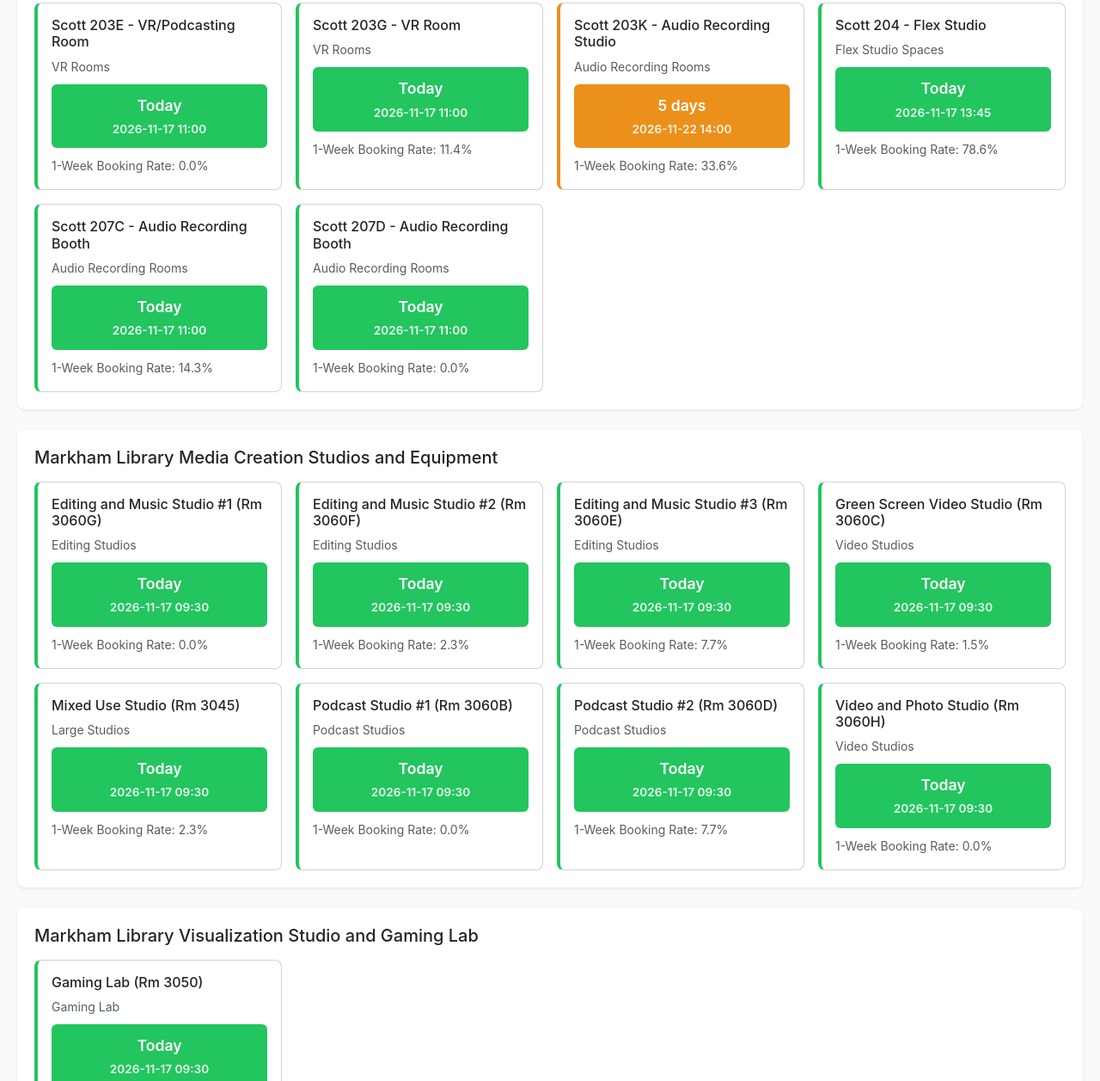
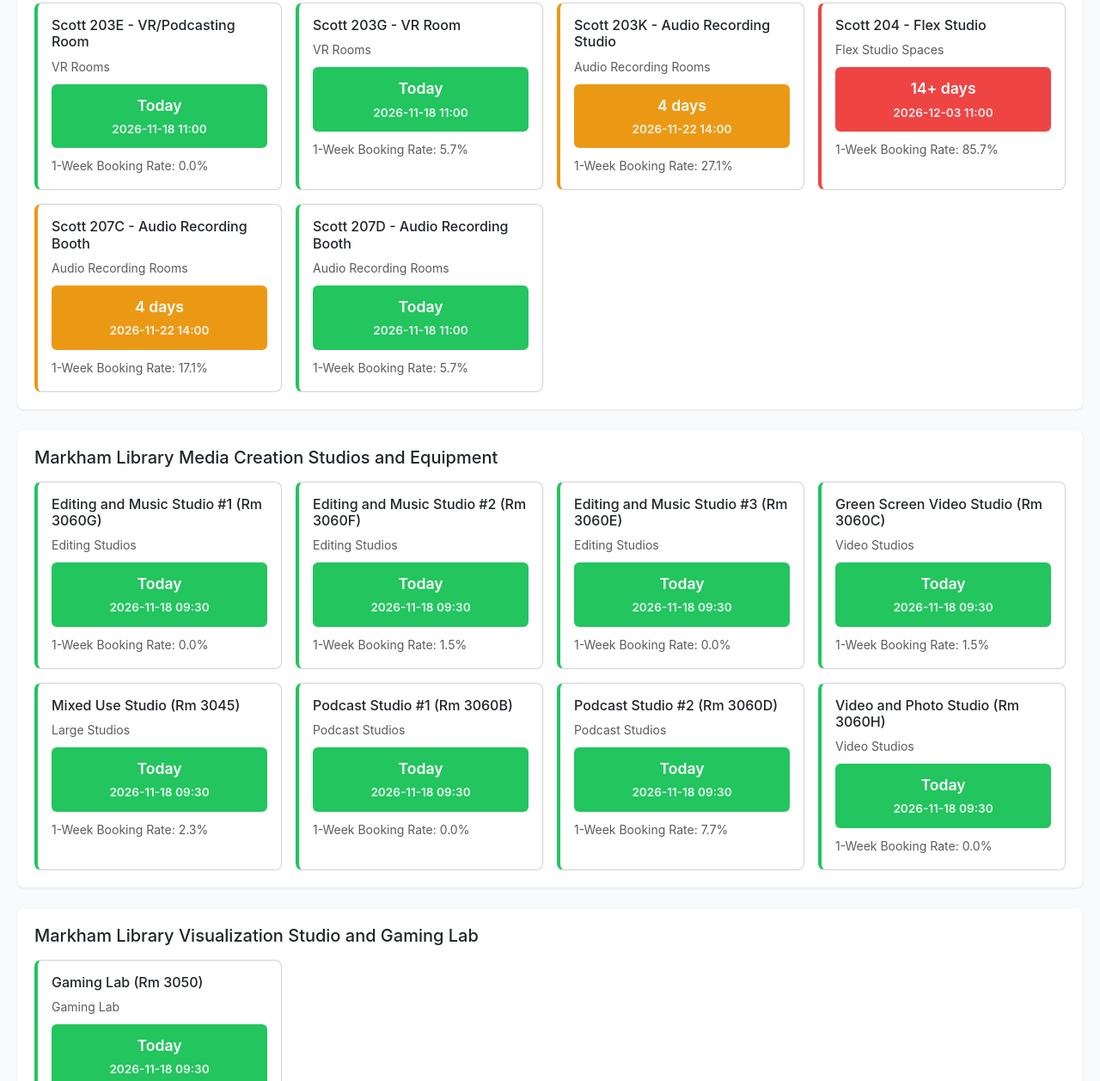
Before and after one commit to kris-joseph/MMCL-LibCal-Future-Booking-Analysis, a plain HTML site: page docs/index.html in a window 1280 px wide. Shown: the part 355-1612 px from the top of the page at 86% size. Drawn offline with nearby package versions, Linux system fonts and the light colour scheme.

Commit message:
Update dashboard: 2026-11-18 20:55:09

```diff
--- a/docs/index.html
+++ b/docs/index.html
@@ -18,7 +18,7 @@
                 </div>
                 <div class="col-auto text-end">
                     <p class="mb-0 text-muted small">Last Updated Before MMCL Opened on</p>
-                    <p class="mb-0 fw-bold">November 17, 2026</p>
+                    <p class="mb-0 fw-bold">November 18, 2026</p>
                 </div>
             </div>
         </header>
@@ -42,7 +42,7 @@
                                 <p class="card-text text-muted small mb-2">VR Rooms</p>
                                 <div class="availability-badge" style="background-color: rgb(34, 197, 94)">
                                     <div class="days-until">Today</div>
-                                    <div class="next-date">2026-11-17 11:00</div>
+                                    <div class="next-date">2026-11-18 11:00</div>
                                 </div>
                                 <div class="mt-2">
                                     <small class="text-muted">1-Week Booking Rate: 0.0%</small>
@@ -58,58 +58,58 @@
                                 <p class="card-text text-muted small mb-2">VR Rooms</p>
                                 <div class="availability-badge" style="background-color: rgb(34, 197, 94)">
                                     <div class="days-until">Today</div>
-                                    <div class="next-date">2026-11-17 11:00</div>
+                                    <div class="next-date">2026-11-18 11:00</div>
                                 </div>
                                 <div class="mt-2">
-                                    <small class="text-muted">1-Week Booking Rate: 11.4%</small>
+                                    <small class="text-muted">1-Week Booking Rate: 5.7%</small>
                                 </div>
                             </div>
                         </div>
                     </div>
 
                     <div class="col-md-6 col-lg-4 col-xl-3">
-                        <div class="card space-card h-100" style="border-left: 4px solid rgb(235, 144, 26)">
+                        <div class="card space-card h-100" style="border-left: 4px solid rgb(235, 153, 21)">
                             <div class="card-body">
                                 <h4 class="card-title h6">Scott 203K - Audio Recording Studio</h4>
                                 <p class="card-text text-muted small mb-2">Audio Recording Rooms</p>
-                                <div class="availability-badge" style="background-color: rgb(235, 144, 26)">
-                                    <div class="days-until">5 days</div>
+                                <div class="availability-badge" style="background-color: rgb(235, 153, 21)">
+                                    <div class="days-until">4 days</div>
                                     <div class="next-date">2026-11-22 14:00</div>
                                 </div>
                                 <div class="mt-2">
-                                    <small class="text-muted">1-Week Booking Rate: 33.6%</small>
+                                    <small class="text-muted">1-Week Booking Rate: 27.1%</small>
                                 </div>
                             </div>
                         </div>
                     </div>
 
                     <div class="col-md-6 col-lg-4 col-xl-3">
-                        <div class="card space-card h-100" style="border-left: 4px solid rgb(34, 197, 94)">
+                        <div class="card space-card h-100" style="border-left: 4px solid rgb(239, 68, 68)">
                             <div class="card-body">
                                 <h4 class="card-title h6">Scott 204 - Flex Studio</h4>
                                 <p class="card-text text-muted small mb-2">Flex Studio Spaces</p>
-                                <div class="availability-badge" style="background-color: rgb(34, 197, 94)">
-                                    <div class="days-until">Today</div>
-                                    <div class="next-date">2026-11-17 13:45</div>
+                                <div class="availability-badge" style="background-color: rgb(239, 68, 68)">
+                                    <div class="days-until">14+ days</div>
+                                    <div class="next-date">2026-12-03 11:00</div>
                                 </div>
                                 <div class="mt-2">
-                                    <small class="text-muted">1-Week Booking Rate: 78.6%</small>
+                                    <small class="text-muted">1-Week Booking Rate: 85.7%</small>
                                 </div>
                             </div>
                         </div>
                     </div>
 
                     <div class="col-md-6 col-lg-4 col-xl-3">
-                        <div class="card space-card h-100" style="border-left: 4px solid rgb(34, 197, 94)">
+                        <div class="card space-card h-100" style="border-left: 4px solid rgb(235, 153, 21)">
                             <div class="card-body">
                                 <h4 class="card-title h6">Scott 207C - Audio Recording Booth</h4>
                                 <p class="card-text text-muted small mb-2">Audio Recording Rooms</p>
-                                <div class="availability-badge" style="background-color: rgb(34, 197, 94)">
-                                    <div class="days-until">Today</div>
-                                    <div class="next-date">2026-11-17 11:00</div>
+                                <div class="availability-badge" style="background-color: rgb(235, 153, 21)">
+                                    <div class="days-until">4 days</div>
+                                    <div class="next-date">2026-11-22 14:00</div>
                                 </div>
                                 <div class="mt-2">
-                                    <small class="text-muted">1-Week Booking Rate: 14.3%</small>
+                                    <small class="text-muted">1-Week Booking Rate: 17.1%</small>
                                 </div>
                             </div>
                         </div>
@@ -122,10 +122,10 @@
                                 <p class="card-text text-muted small mb-2">Audio Recording Rooms</p>
                                 <div class="availability-badge" style="background-color: rgb(34, 197, 94)">
                                     <div class="days-until">Today</div>
-                                    <div class="next-date">2026-11-17 11:00</div>
+                                    <div class="next-date">2026-11-18 11:00</div>
                                 </div>
                                 <div class="mt-2">
-                                    <small class="text-muted">1-Week Booking Rate: 0.0%</small>
+                                    <small class="text-muted">1-Week Booking Rate: 5.7%</small>
                                 </div>
                             </div>
                         </div>
@@ -145,7 +145,7 @@
                                 <p class="card-text text-muted small mb-2">Editing Studios</p>
                                 <div class="availability-badge" style="background-color: rgb(34, 197, 94)">
                                     <div class="days-until">Today</div>
-                                    <div class="next-date">2026-11-17 09:30</div>
+                                    <div class="next-date">2026-11-18 09:30</div>
                                 </div>
                                 <div class="mt-2">
                                     <small class="text-muted">1-Week Booking Rate: 0.0%</small>
@@ -161,10 +161,10 @@
                                 <p class="card-text text-muted small mb-2">Editing Studios</p>
                                 <div class="availability-badge" style="background-color: rgb(34, 197, 94)">
                                     <div class="days-until">Today</div>
-                                    <div class="next-date">2026-11-17 09:30</div>
+                                    <div class="next-date">2026-11-18 09:30</div>
                                 </div>
                                 <div class="mt-2">
-                                    <small class="text-muted">1-Week Booking Rate: 2.3%</small>
+                                    <small class="text-muted">1-Week Booking Rate: 1.5%</small>
                                 </div>
                             </div>
                         </div>
@@ -177,10 +177,10 @@
                                 <p class="card-text text-muted small mb-2">Editing Studios</p>
                                 <div class="availability-badge" style="background-color: rgb(34, 197, 94)">
                                     <div class="days-until">Today</div>
-                                    <div class="next-date">2026-11-17 09:30</div>
+                                    <div class="next-date">2026-11-18 09:30</div>
                                 </div>
                                 <div class="mt-2">
-                                    <small class="text-muted">1-Week Booking Rate: 7.7%</small>
+                                    <small class="text-muted">1-Week Booking Rate: 0.0%</small>
                                 </div>
                             </div>
                         </div>
@@ -193,7 +193,7 @@
                                 <p class="card-text text-muted small mb-2">Video Studios</p>
                                 <div class="availability-badge" style="background-color: rgb(34, 197, 94)">
                                     <div class="days-until">Today</div>
-                                    <div class="next-date">2026-11-17 09:30</div>
+                                    <div class="next-date">2026-11-18 09:30</div>
                                 </div>
                                 <div class="mt-2">
                                     <small class="text-muted">1-Week Booking Rate: 1.5%</small>
@@ -209,7 +209,7 @@
                                 <p class="card-text text-muted small mb-2">Large Studios</p>
                                 <div class="availability-badge" style="background-color: rgb(34, 197, 94)">
                                     <div class="days-until">Today</div>
-                                    <div class="next-date">2026-11-17 09:30</div>
+                                    <div class="next-date">2026-11-18 09:30</div>
                                 </div>
                                 <div class="mt-2">
                                     <small class="text-muted">1-Week Booking Rate: 2.3%</small>
@@ -225,7 +225,7 @@
                                 <p class="card-text text-muted small mb-2">Podcast Studios</p>
                                 <div class="availability-badge" style="background-color: rgb(34, 197, 94)">
                                     <div class="days-until">Today</div>
-                                    <div class="next-date">2026-11-17 09:30</div>
+                                    <div class="next-date">2026-11-18 09:30</div>
                                 </div>
                                 <div class="mt-2">
                                     <small class="text-muted">1-Week Booking Rate: 0.0%</small>
@@ -241,7 +241,7 @@
                                 <p class="card-text text-muted small mb-2">Podcast Studios</p>
                                 <div class="availability-badge" style="background-color: rgb(34, 197, 94)">
                                     <div class="days-until">Today</div>
-                                    <div class="next-date">2026-11-17 09:30</div>
+                                    <div class="next-date">2026-11-18 09:30</div>
                                 </div>
                                 <div class="mt-2">
                                     <small class="text-muted">1-Week Booking Rate: 7.7%</small>
@@ -257,7 +257,7 @@
                                 <p class="card-text text-muted small mb-2">Video Studios</p>
                                 <div class="availability-badge" style="background-color: rgb(34, 197, 94)">
                                     <div class="days-until">Today</div>
-                                    <div class="next-date">2026-11-17 09:30</div>
+                                    <div class="next-date">2026-11-18 09:30</div>
                                 </div>
                                 <div class="mt-2">
                                     <small class="text-muted">1-Week Booking Rate: 0.0%</small>
@@ -280,10 +280,10 @@
                                 <p class="card-text text-muted small mb-2">Gaming Lab</p>
                                 <div class="availability-badge" style="background-color: rgb(34, 197, 94)">
                                     <div class="days-until">Today</div>
-                                    <div class="next-date">2026-11-17 09:30</div>
+                                    <div class="next-date">2026-11-18 09:30</div>
                                 </div>
                                 <div class="mt-2">
-                                    <small class="text-muted">1-Week Booking Rate: 4.6%</small>
+                                    <small class="text-muted">1-Week Booking Rate: 3.9%</small>
                                 </div>
                             </div>
                         </div>
```
